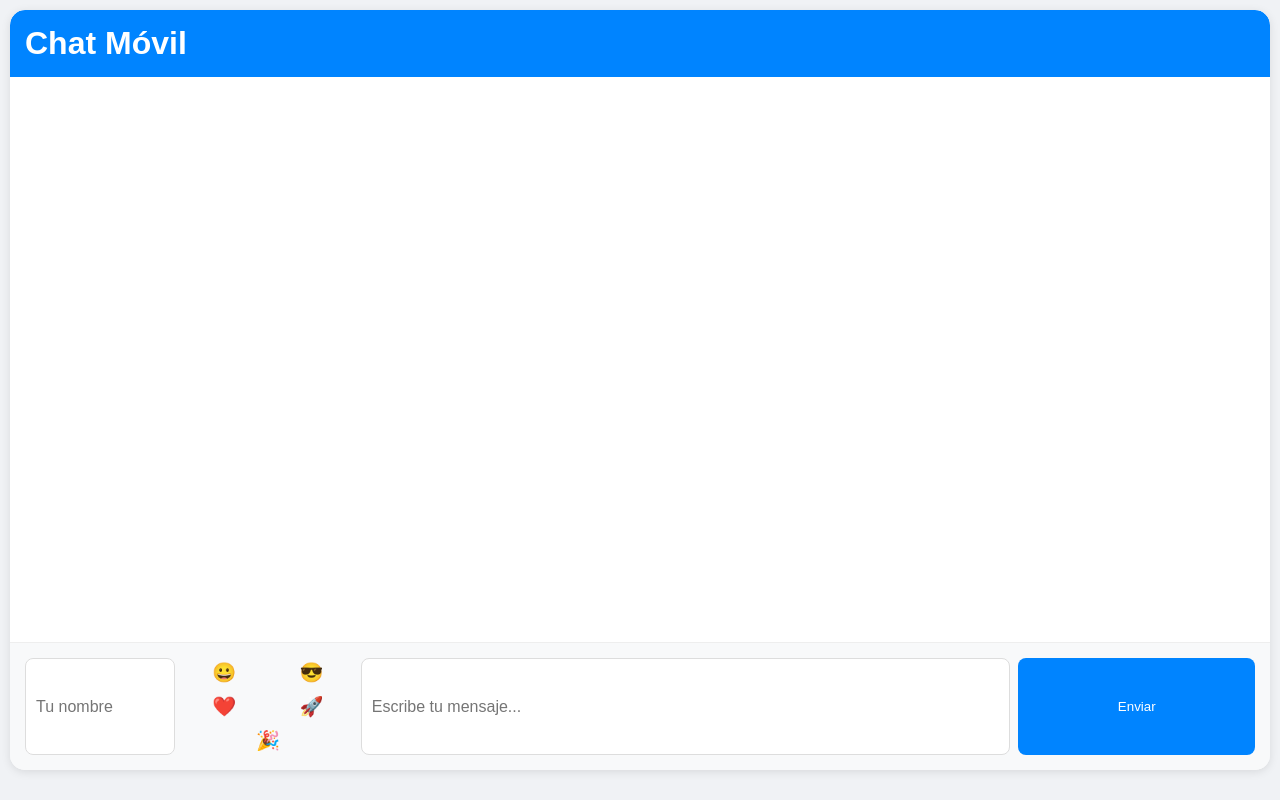
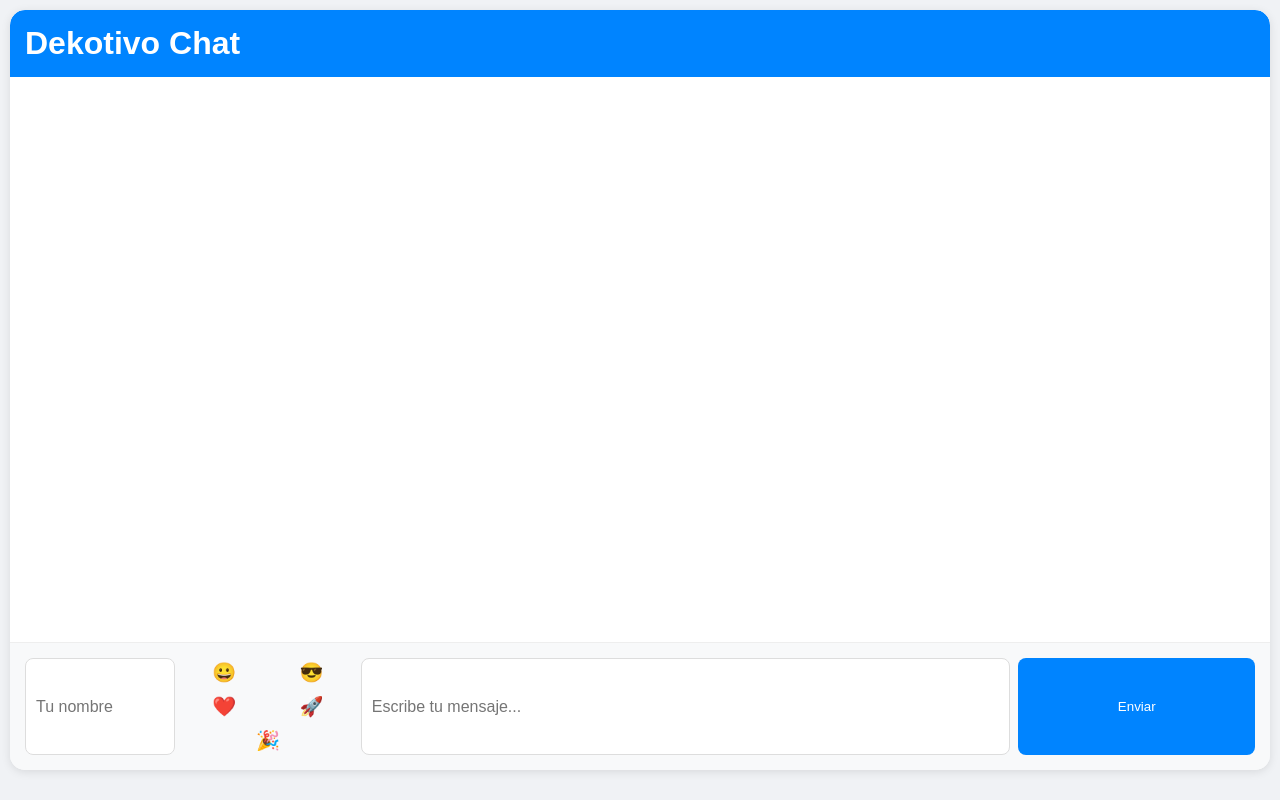
Before and after one commit to Dekotivo/Chat, a plain HTML site: page index.html in a window 1280 px wide. Drawn offline with Linux system fonts and the light colour scheme; no server answers.

Commit message:
Update index.html

```diff
--- a/index.html
+++ b/index.html
@@ -3,7 +3,7 @@
 <head>
     <meta charset="UTF-8">
     <meta name="viewport" content="width=device-width, initial-scale=1.0, maximum-scale=1.0, user-scalable=no">
-    <title>Chat Responsivo</title>
+    <title>Dekotivo Chat</title>
     <script src="https://www.gstatic.com/firebasejs/8.10.0/firebase-app.js"></script>
     <script src="https://www.gstatic.com/firebasejs/8.10.0/firebase-firestore.js"></script>
 
@@ -181,7 +181,7 @@
 <body>
     <div class="chat-container">
         <div class="chat-header">
-            <h1>Chat Móvil</h1>
+            <h1>Dekotivo Chat</h1>
         </div>
 
         <div class="chat-messages" id="messages-container"></div>
@@ -189,6 +189,7 @@
         <div class="input-container">
             <input type="text" id="username" placeholder="Tu nombre" required>
             <div class="emoji-container">
+                <!-- Emojis actualizados con implementación correcta -->
                 <button class="emoji-btn" type="button" onclick="insertEmoji('😀')">😀</button>
                 <button class="emoji-btn" type="button" onclick="insertEmoji('😎')">😎</button>
                 <button class="emoji-btn" type="button" onclick="insertEmoji('❤️')">❤️</button>
```
